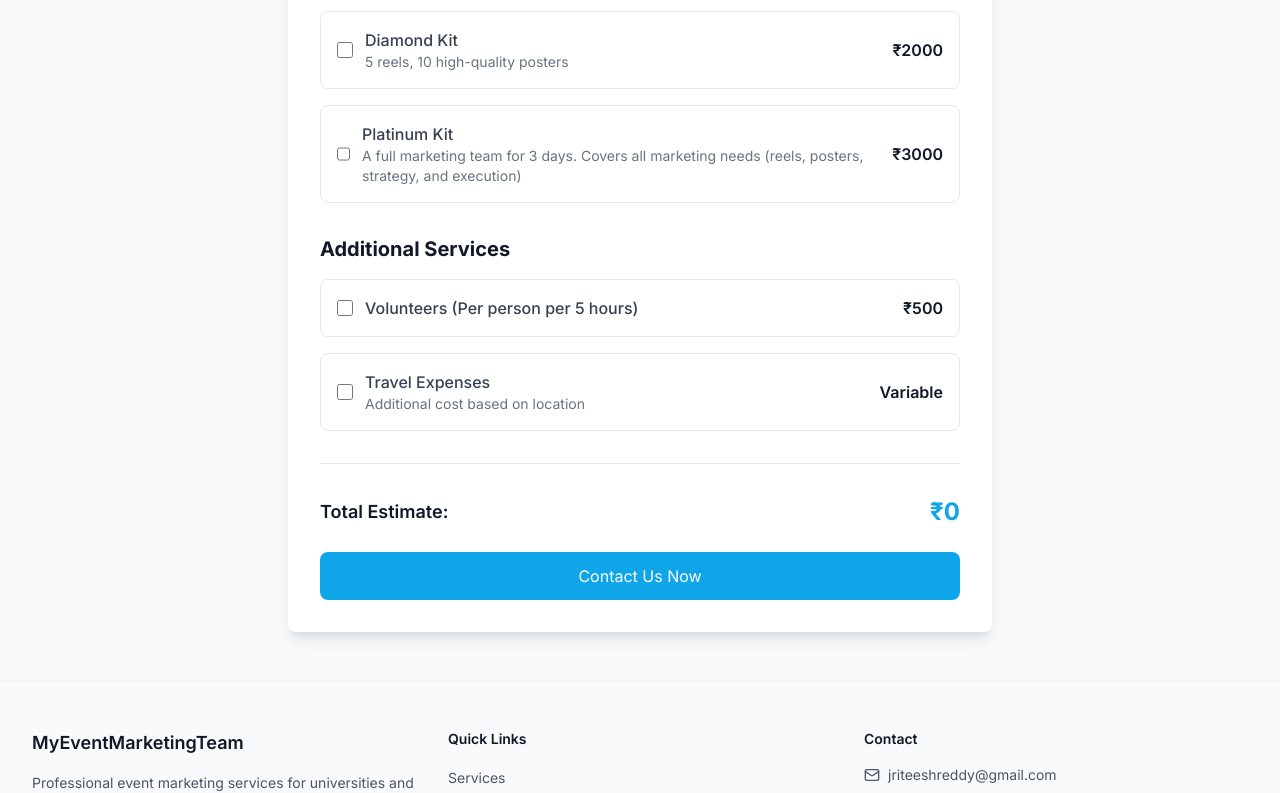
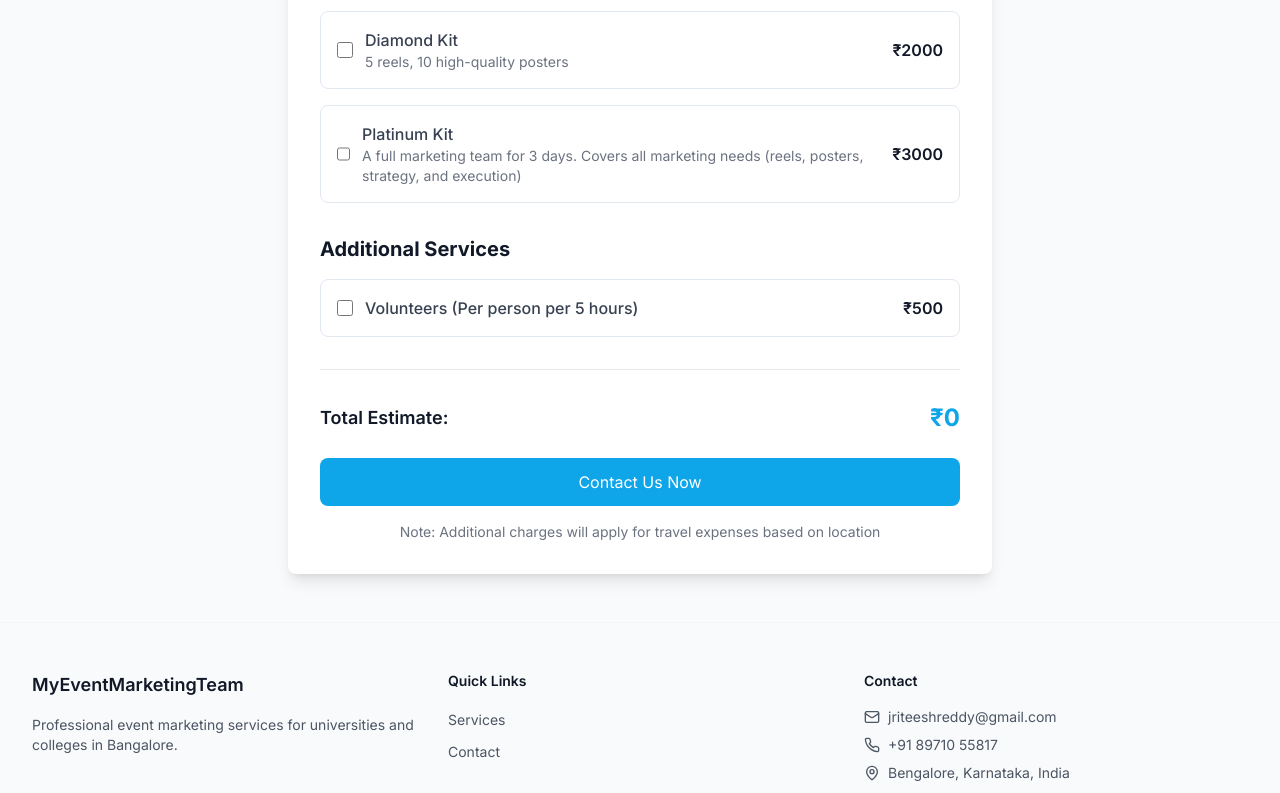
Before and after one commit to JRiteeshReddy/lively-event-boosters, a React (Vite) app: page /quote in a window 1280 px wide. Shown: the part 819-1612 px from the top of the page. Built offline with nearby package versions, Linux system fonts and the light colour scheme.

Commit message:
Update Quote page and Contact links
- Removed "Travel Expenses" service from Quote page.
- Added note about travel expenses below the "Contact Us Now" button.
- Updated all "Contact Us Now" buttons to link to `https://cal.com/j-riteesh-reddy`.

```diff
--- a/src/pages/Quote.tsx
+++ b/src/pages/Quote.tsx
@@ -1,7 +1,6 @@
 
 import React, { useState } from 'react';
 import { toast } from "@/components/ui/use-toast";
-import { Link } from "react-router-dom";
 
 const Quote = () => {
   const [total, setTotal] = useState(0);
@@ -44,12 +43,6 @@ const Quote = () => {
       name: "Volunteers (Per person per 5 hours)",
       price: 500,
       category: "Additional Services"
-    },
-    {
-      name: "Travel Expenses",
-      price: 0,
-      category: "Additional Services",
-      description: "Additional cost based on location"
     }
   ];
 
@@ -79,10 +72,8 @@ const Quote = () => {
       return;
     }
 
-    toast({
-      title: "Selection confirmed!",
-      description: `Your estimated total is ₹${total}. Redirecting to contact page.`,
-    });
+    // Open Cal.com scheduling page
+    window.open("https://cal.com/j-riteesh-reddy", "_blank");
   };
 
   const groupedServices = services.reduce((groups, service) => {
@@ -127,7 +118,7 @@ const Quote = () => {
                       </div>
                     </div>
                     <span className="text-gray-900 font-semibold ml-4">
-                      {service.price > 0 ? `₹${service.price}` : 'Variable'}
+                      ₹{service.price}
                     </span>
                   </div>
                 ))}
@@ -141,13 +132,16 @@ const Quote = () => {
               <span className="text-2xl font-bold text-primary">₹{total}</span>
             </div>
 
-            <Link
-              to="/contact"
+            <button
               onClick={handleContactUs}
-              className="w-full bg-primary text-white rounded-lg px-4 py-3 hover:bg-primary-hover transition-colors flex items-center justify-center"
+              className="w-full bg-primary text-white rounded-lg px-4 py-3 hover:bg-primary-hover transition-colors"
             >
               Contact Us Now
-            </Link>
+            </button>
+
+            <p className="mt-4 text-sm text-gray-500 text-center">
+              Note: Additional charges will apply for travel expenses based on location
+            </p>
           </div>
         </div>
       </div>
```
